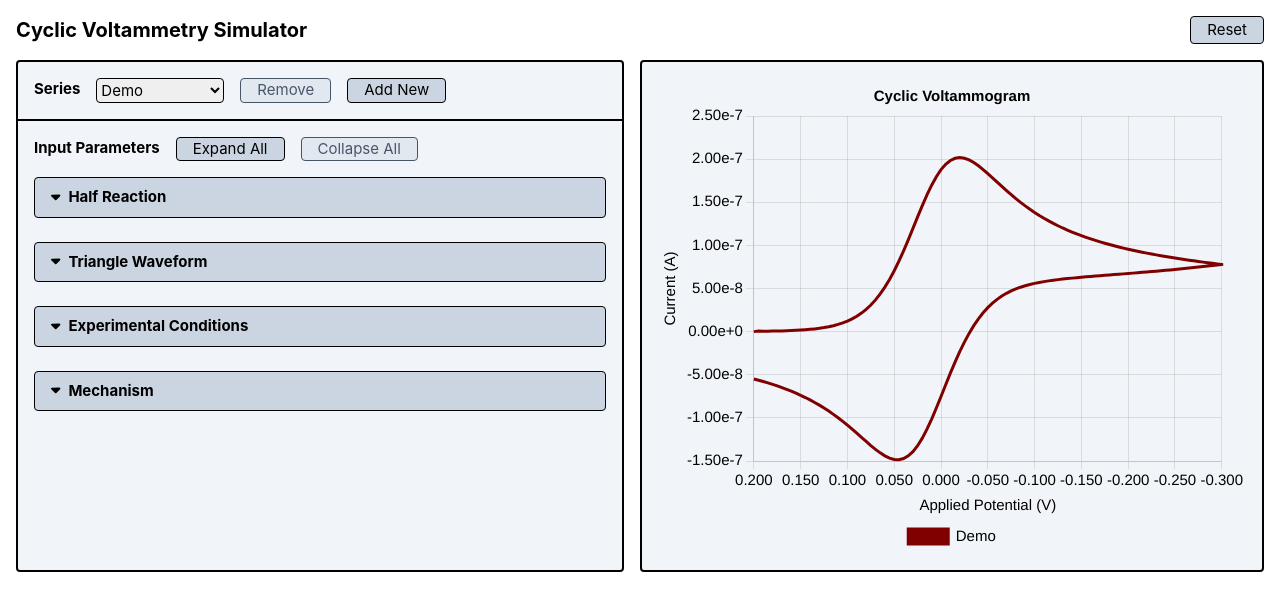
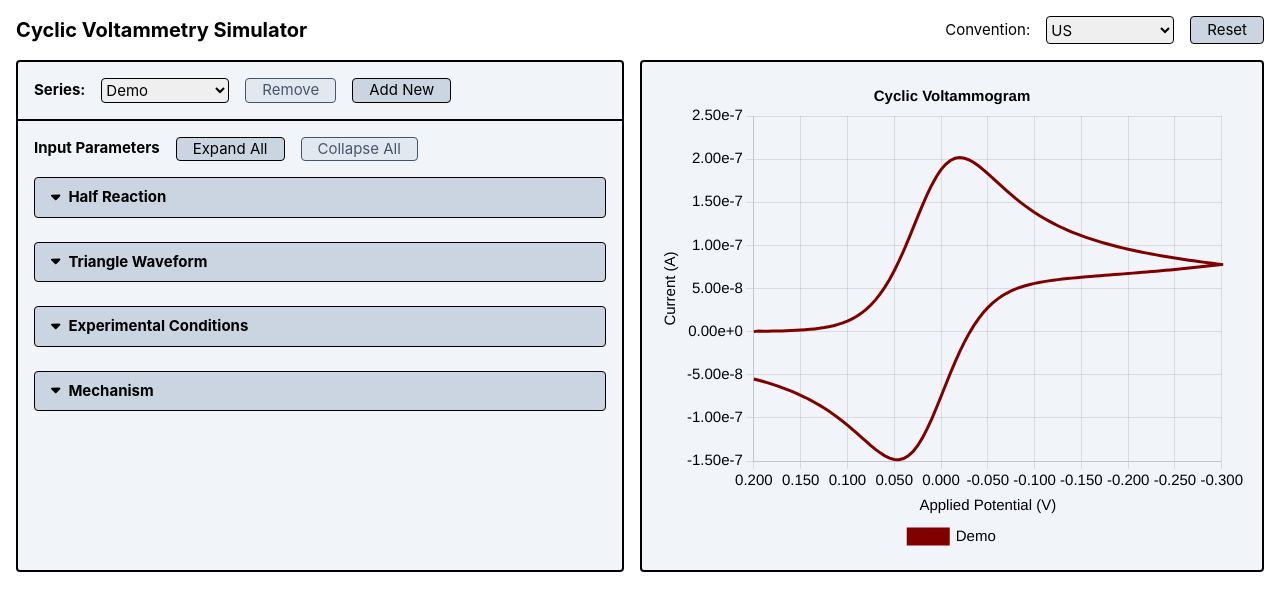
Before and after one commit to cv-sim/cv-sim-2, a Vue app: page / in a window 1280 px wide. Shown: the top 610 px of the page. Built offline with nearby package versions, Linux system fonts and the light colour scheme.

Commit message:
added option to change convention

```diff
--- a/src/assets/main.css
+++ b/src/assets/main.css
@@ -17,6 +17,10 @@ button,
 
 input {
   @apply px-1;
+}
+
+input[type='range'] {
+  accent-color: #800000;
 }
 
 button,
--- a/src/components/PageHeader.vue
+++ b/src/components/PageHeader.vue
@@ -1,5 +1,15 @@
 <script setup>
 import { useGraphStore } from '@/stores/graph'
+import InputSelect from './common/InputSelect.vue'
+import { computed } from 'vue'
+import conventions from '@/constants/conventions'
+
+const conventionOptions = computed(() =>
+  Object.entries(conventions).map(([key, value]) => ({
+    text: key,
+    value
+  }))
+)
 
 const store = useGraphStore()
 
@@ -9,8 +19,11 @@ function reset() {
 </script>
 
 <template>
-  <div class="flex">
+  <div class="flex flex-wrap gap-4">
     <h1 class="font-bold">Cyclic Voltammetry Simulator</h1>
-    <button class="ml-auto" @click="reset()">Reset</button>
+    <div class="ml-auto flex gap-4">
+      <InputSelect v-model="store.convention" :options="conventionOptions" label="Convention:" />
+      <button @click="reset()">Reset</button>
+    </div>
   </div>
 </template>
--- a/src/components/common/InputSelect.vue
+++ b/src/components/common/InputSelect.vue
@@ -8,7 +8,7 @@ const props = defineProps({
 
 <template>
   <div class="flex max-md:flex-wrap gap-4">
-    <label v-html="props.label" />
+    <label v-html="props.label" class="self-center" />
     <select
       :value="props.modelValue"
       @input="$emit('update:modelValue', $event.target.value)"
--- a/src/components/common/InputSlider.vue
+++ b/src/components/common/InputSlider.vue
@@ -14,7 +14,7 @@ function transformValue(value) {
 
 <template>
   <div class="flex max-sm:flex-col sm:gap-4">
-    <label class="sm:w-96" v-html="props.label" />
+    <label class="sm:w-96 content-center" v-html="props.label" />
     <div class="flex gap-4 w-full">
       <input
         type="range"
--- a/src/components/main/CyclicVoltammogram.vue
+++ b/src/components/main/CyclicVoltammogram.vue
@@ -1,7 +1,8 @@
 <script setup>
 import { Scatter } from 'vue-chartjs'
 import { useGraphStore } from '@/stores/graph.js'
-import { reactive, computed } from 'vue'
+import { computed } from 'vue'
+import conventions from '@/constants/conventions'
 import { calculateCyclicVoltammogram } from '@/tools/calculations.js'
 
 const store = useGraphStore()
@@ -11,12 +12,15 @@ const data = computed(() => ({
     label: dataset.title,
     borderColor: dataset.color,
     backgroundColor: dataset.color,
-    data: calculateCyclicVoltammogram(dataset.parameters, { order: dataset.order }),
+    data: calculateCyclicVoltammogram(dataset.parameters, {
+      order: dataset.order,
+      convention: store.convention
+    }),
     order: id === store.selectedID ? 0 : 1
   }))
 }))
 
-const options = reactive({
+const options = computed(() => ({
   responsive: true,
   maintainAspectRatio: false,
   showLine: true,
@@ -45,7 +49,7 @@ const options = reactive({
       ticks: {
         callback: (value) => value.toFixed(3)
       },
-      reverse: true
+      reverse: store.convention === conventions.US
     },
     y: {
       title: {
@@ -57,7 +61,7 @@ const options = reactive({
       }
     }
   }
-})
+}))
 </script>
 
 <template>
--- a/src/components/main/InputParameters.vue
+++ b/src/components/main/InputParameters.vue
@@ -25,6 +25,12 @@ const seriesOptions = computed(() =>
 )
 const allGroupsExpanded = computed(() => Object.values(groupVisibilities).every(Boolean))
 const allGroupsCollapsed = computed(() => Object.values(groupVisibilities).every((value) => !value))
+const mechanismOptions = computed(() =>
+  Object.entries(mechanisms).map(([key, value]) => ({
+    text: key,
+    value
+  }))
+)
 
 function toggleGroupVisibilities(value) {
   Object.keys(groupVisibilities).forEach((key) => (groupVisibilities[key] = value))
@@ -34,7 +40,7 @@ function toggleGroupVisibilities(value) {
 <template>
   <div class="flex flex-col bg-slate-100 border-2 border-black rounded">
     <div class="p-4">
-      <InputSelect label="<b>Series</b>" v-model="store.selectedID" :options="seriesOptions">
+      <InputSelect label="<b>Series:</b>" v-model="store.selectedID" :options="seriesOptions">
         <template #after-select>
           <button @click="store.removeSeries(store.selectedID)" :disabled="store.count <= 1">
             Remove
@@ -154,7 +160,7 @@ function toggleGroupVisibilities(value) {
         <InputSelect
           label="Mechanism"
           v-model="store.selectedDataset.order"
-          :options="mechanisms"
+          :options="mechanismOptions"
         />
         <InputSlider
           v-if="Number(store.selectedDataset.order) === 1"
--- /dev/null
+++ b/src/constants/conventions.js
@@ -0,0 +1,4 @@
+export default {
+  US: '1',
+  IUPAC: '2'
+}
--- a/src/constants/mechanisms.js
+++ b/src/constants/mechanisms.js
@@ -1,14 +1,5 @@
-export default [
-  {
-    text: 'None',
-    value: 0
-  },
-  {
-    text: 'EC',
-    value: 1
-  },
-  {
-    text: 'EC2',
-    value: 2
-  }
-]
+export default {
+  None: '0',
+  EC: '1',
+  EC2: '2'
+}
--- a/src/constants/parameters.js
+++ /dev/null
@@ -1,15 +0,0 @@
-export default Object.freeze({
-  scanRate: 40,
-  vStd: 13,
-  vStart: 200,
-  vSwitch: -300,
-  elCount: 1,
-  cStart: 6.1 * 10 ** -5,
-  diffCoef: 10 ** -5,
-  kStd: 1,
-  kFirstOrder: 0,
-  kSecondOrder: 0,
-  transCoef: 0.5,
-  area: 2.54 * 10 ** -2,
-  temp: 293.15
-})
--- a/src/stores/graph.js
+++ b/src/stores/graph.js
@@ -1,17 +1,37 @@
 import { defineStore } from 'pinia'
-import DEFAULT_PARAMETERS from '../constants/parameters.js'
+import mechanisms from '@/constants/mechanisms'
+import conventions from '@/constants/conventions'
+
+function getDefaultData() {
+  return {
+    title: 'Demo',
+    color: '#800000',
+    order: mechanisms.None,
+    parameters: {
+      scanRate: 40,
+      vStd: 13,
+      vStart: 200,
+      vSwitch: -300,
+      elCount: 1,
+      cStart: 6.1 * 10 ** -5,
+      diffCoef: 10 ** -5,
+      kStd: 1,
+      kFirstOrder: 0,
+      kSecondOrder: 0,
+      transCoef: 0.5,
+      area: 2.54 * 10 ** -2,
+      temp: 293.15
+    }
+  }
+}
 
 export const useGraphStore = defineStore('graphStore', {
   state: () => {
     return {
+      convention: conventions.US,
       selectedID: 'default',
       datasets: {
-        default: {
-          title: 'Demo',
-          color: '#800000',
-          order: 0,
-          parameters: { ...DEFAULT_PARAMETERS }
-        }
+        default: getDefaultData()
       }
     }
   },
@@ -19,12 +39,7 @@ export const useGraphStore = defineStore('graphStore', {
     addSeries(title, color) {
       if (!title || !color) return
       const id = Math.random().toString(36).substring(2, 7)
-      this.datasets[id] = {
-        title,
-        color,
-        order: 0,
-        parameters: { ...DEFAULT_PARAMETERS }
-      }
+      this.datasets[id] = Object.assign(getDefaultData(), { color, title })
       this.selectedID = id
     },
     removeSeries(id) {
@@ -35,15 +50,9 @@ export const useGraphStore = defineStore('graphStore', {
       delete this.datasets[id]
     },
     reset() {
+      this.convention = conventions.US
       this.selectedID = 'default'
-      this.datasets = {
-        default: {
-          title: 'Demo',
-          color: '#800000',
-          order: 0,
-          parameters: { ...DEFAULT_PARAMETERS }
-        }
-      }
+      this.datasets = { default: getDefaultData() }
     }
   },
   getters: {
--- a/src/tools/calculations.js
+++ b/src/tools/calculations.js
@@ -1,8 +1,5 @@
-/**
- * @typedef InputParameters
- * @param {Number} scanRate
- * @param {Number} vStd
- */
+import mechanisms from '@/constants/mechanisms'
+import conventions from '@/constants/conventions'
 
 const GAS_CONSTANT = 8.314
 const FARADAY_CONSTANT = 96485
@@ -22,7 +19,8 @@ export function calculateCyclicVoltammogram(parameters, options = {}) {
   const {
     xCount = DEFAULT_DISTANCE_INCREMENTS,
     tCount = DEFAULT_TIME_INCREMENTS,
-    order = null
+    order = mechanisms.None,
+    convention = conventions.US
   } = options
 
   const vRange = vSwitch - vStart
@@ -63,7 +61,8 @@ export function calculateCyclicVoltammogram(parameters, options = {}) {
         const jox = joxNum / joxDenom
         const jred = -jox
 
-        dataset[i].y = -jox * elCount * FARADAY_CONSTANT * area
+        dataset[i].y =
+          -jox * elCount * FARADAY_CONSTANT * area * (convention === conventions.US ? 1 : -1)
 
         coxArray[i][j] = coxArray[i][1] + (jox * xInc) / diffCoef
         credArray[i][j] = credArray[i][1] + (jred * xInc) / diffCoef
@@ -75,9 +74,9 @@ export function calculateCyclicVoltammogram(parameters, options = {}) {
           const cr = array[i - 1][j + 1]
 
           let cNew = c + lambda * (cl - 2 * c + cr)
-          if (Number(order) === 1) {
+          if (order === mechanisms.EC) {
             cNew -= kFirstOrder * tInc * c
-          } else if (Number(order) === 2) {
+          } else if (order === mechanisms.EC2) {
             cNew -= 2 * kSecondOrder * tInc * c ** 2
           }
 
```
